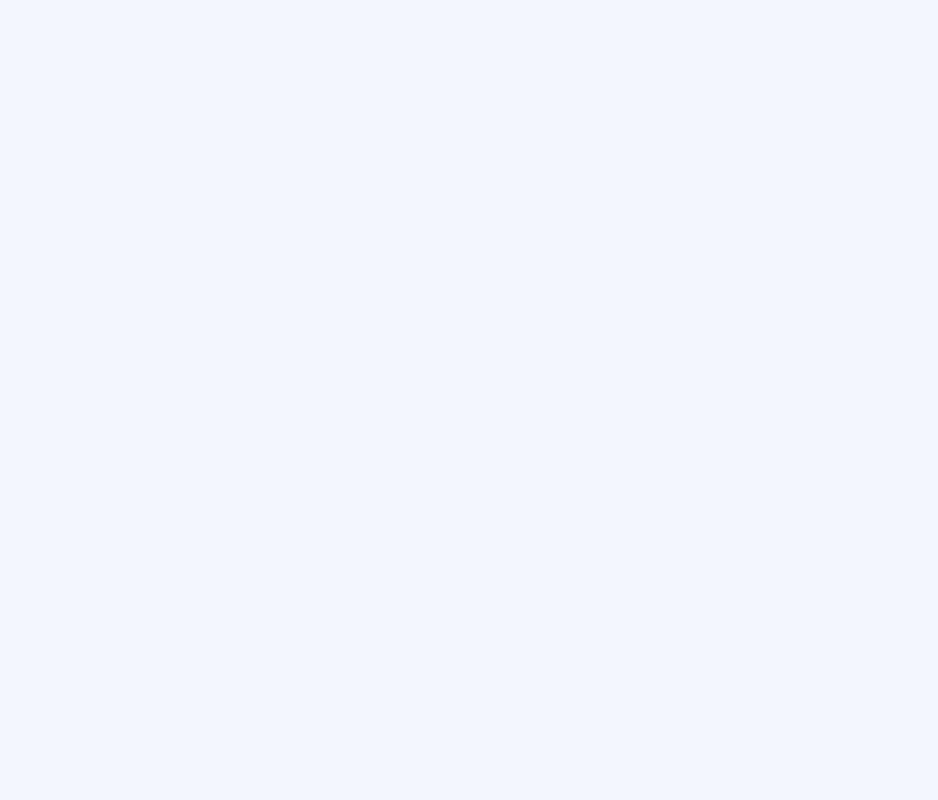
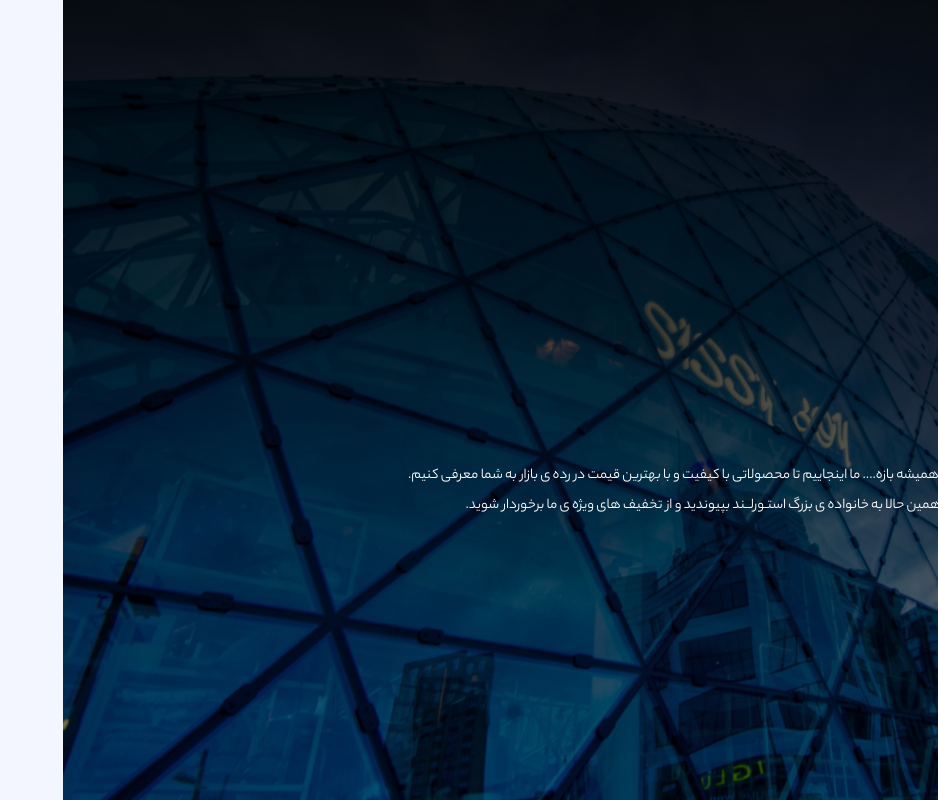
Before and after one commit to sinazarrin/store-land, a React (Create React App) app: page / in a window 1280 px wide. Shown: the whole page, without its empty margins (342-1280 px from the left). Built offline with nearby package versions, Linux system fonts and the light colour scheme.

Commit message:
add banner for product page

```diff
--- a/src/App.tsx
+++ b/src/App.tsx
@@ -3,6 +3,7 @@ import { ThemeProvider } from "@mui/material";
 import theme from "./Utils/theme";
 import './Assets/styles/index.css'
 import { fetchProducts } from './Api/ProductService';
+import ProductPage from './Pages/ProductPage';
 
 function App() {
   useEffect(() => {
@@ -15,7 +16,7 @@ function App() {
 
   return (
     <ThemeProvider theme={theme()}>
-
+      <ProductPage/>
     </ThemeProvider>
   );
 }
--- /dev/null
+++ b/src/Pages/ProductPage/Banner/index.tsx
@@ -0,0 +1,20 @@
+import { Grid } from '@mui/material'
+
+import * as Styled from './styled'
+
+const Banner = () => {
+  return (
+    <Styled.Container>
+      <Styled.ContentBanner>
+        <h1>استورلـــــــند</h1>
+        <p>
+          استـور لــند همیشه بازه....  ما اینجاییم تا محصولاتی با کیفیت و با بهترین قیمت در رده ی بازار به شما معرفی کنیم.
+          <br />
+          همین حالا به خانواده ی بزرگ استـورلــند بپیوندید و از تخفیف های ویژه ی ما برخوردار شوید.
+        </p>
+      </Styled.ContentBanner>
+    </Styled.Container>
+  )
+}
+
+export default Banner
--- /dev/null
+++ b/src/Pages/ProductPage/Banner/styled.tsx
@@ -0,0 +1,56 @@
+import { styled } from "@mui/material/styles"
+
+export const Container = styled("div")({
+    display: "flex",
+    flexWrap: "wrap",
+    flexDirection: "column",
+    alignItems: "center",
+    height: "100vh",
+    backgroundImage: "linear-gradient(rgba(0, 0, 0, 0.9), rgba(0, 0, 0, 0.5)), url('assets/images/joran-quinten-vtiYZsVmC2A-unsplash.jpg')",
+    backgroundSize: "cover",
+});
+
+export const ContentBanner = styled("div")({
+    display: "flex",
+    flexDirection: "column",
+    justifyContent: "center",
+    textAlign: "center",
+    height: "100%",
+    width: "57%",
+
+    "&>h1":{
+        fontSize: "6em",
+        color: "#0e3742",
+        textTransform: "uppercase",
+        width: "100%",
+        WebkitBoxReflect: 'below 1px linear-gradient(transparent, #0004)',
+        lineHeight: "0.70em",
+        outline: "none",
+        animation: "animate 5s linear infinite",
+        cursor: "pointer",
+        textAlign: "center",
+        marginBottom: "50px",
+        '@keyframes animate': {
+            '0%, 18%, 20%, 50.1%, 60%, 65.1%, 80%, 90.1%, 92%': {
+              color: 'transparent',
+              textShadow: 'none',
+            },
+            '18.1%, 20.1%, 30%, 50%, 60.1%, 65%, 80.1%, 90%, 92.1%, 100%': {
+              color: '#2196f3',
+              textShadow:
+                '0 0 10px #2196f3, \
+                0 0 25px #2196f3, \
+                0 0 40px #2196f3, \
+                0 0 80px #2196f3, \
+                0 0 160px #2196f3',
+            },
+          },
+    },
+
+    "&>p": {
+        color: "#fff",
+        lineHeight: "2",
+        fontSize: "15px",
+        fontWeight: "500",
+    }
+});
--- a/src/Pages/ProductPage/index.tsx
+++ b/src/Pages/ProductPage/index.tsx
@@ -1,8 +1,11 @@
 import React from 'react'
+import Banner from './Banner'
 
 const ProductPage = () => {
   return (
-    <div>ProductPage</div>
+    <div>
+      <Banner/>
+    </div>
   )
 }
 
```
Also changed, not shown: public/assets/images/joran-quinten-vtiYZsVmC2A-unsplash.jpg (added).
